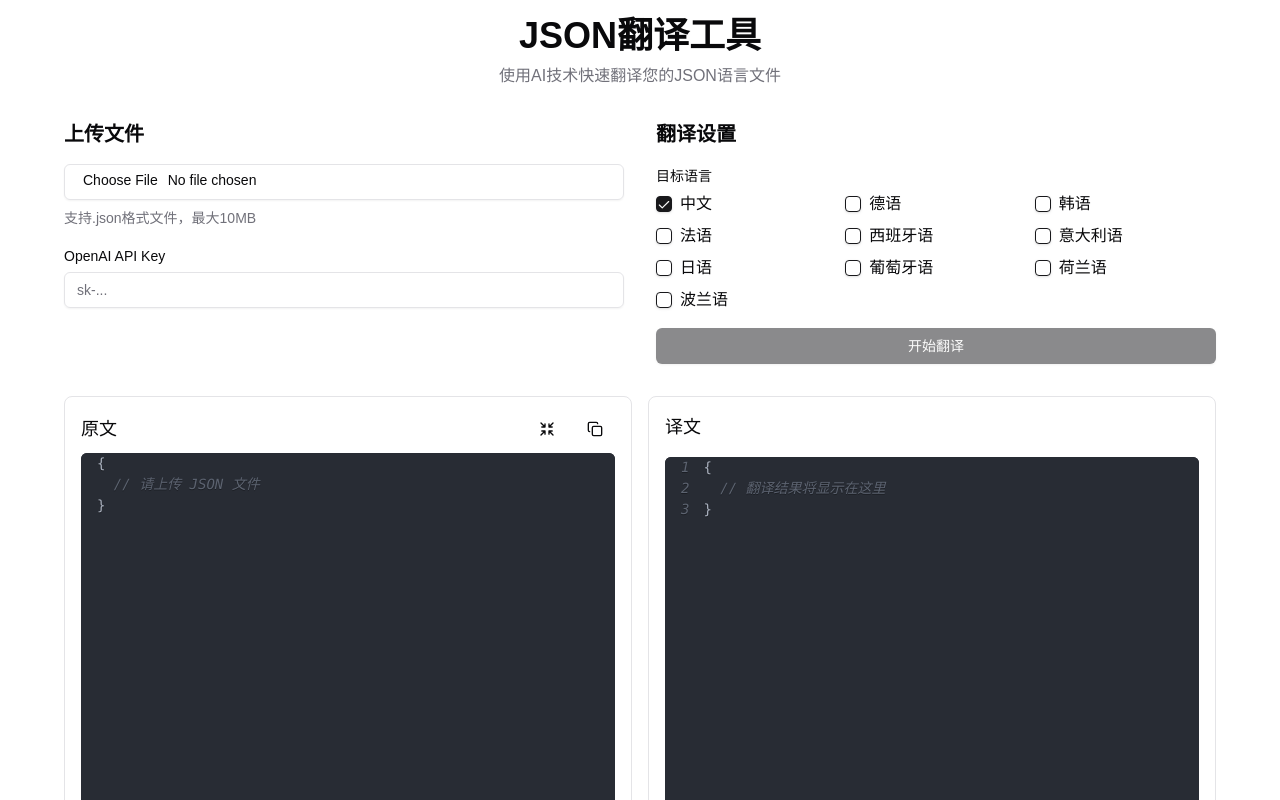
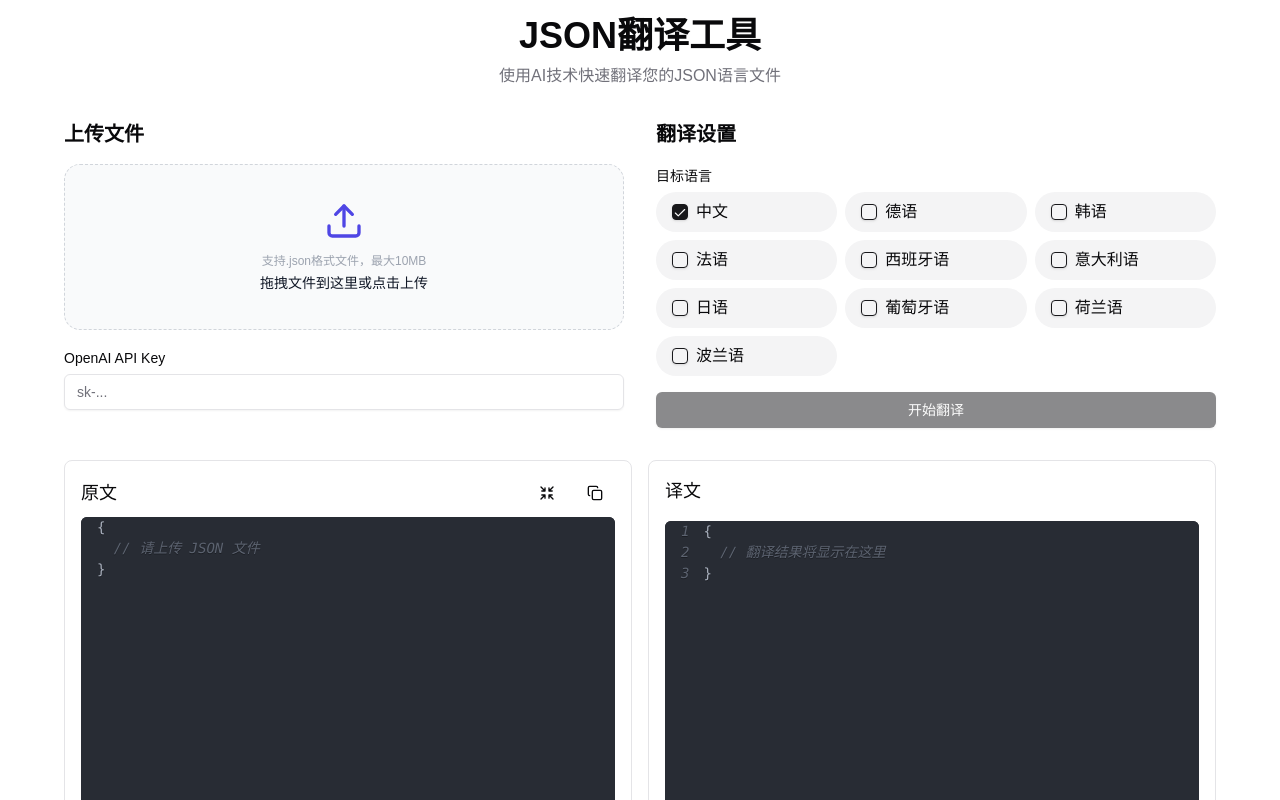
Before and after one commit to yangzec/json-translate, a Next.js app: page / in a window 1280 px wide. Shown: the top 800 px of the page. Built offline with nearby package versions, Linux system fonts and the light colour scheme.

Commit message:
更新上传文件样式

```diff
--- a/src/components/FileUpload.tsx
+++ b/src/components/FileUpload.tsx
@@ -4,8 +4,12 @@ import { Input } from "@/components/ui/input"
 import { useTranslate } from "@/context/TranslateContext"
 import { useToast } from "@/hooks/use-toast"
 import { parseJson } from "@/lib/json-utils"
+import { UploadIcon, FileJson2Icon } from "lucide-react"
+import { useState } from "react"
 
 export function FileUpload() {
+  const [isUploaded, setIsUploaded] = useState(false)
+  const [fileInfo, setFileInfo] = useState<{ name: string; size: string } | null>(null)
   const { toast } = useToast()
   const { setFile, apiKey, setApiKey } = useTranslate()
 
@@ -58,12 +62,19 @@ export function FileUpload() {
       }
 
       setFile(file)
+      setIsUploaded(true)
+      setFileInfo({
+        name: file.name,
+        size: formatFileSize(file.size)
+      })
       toast({
         title: "成功",
         description: "文件上传成功"
       })
 
     } catch (err) {
+      setIsUploaded(false)
+      setFileInfo(null)
       toast({
         variant: "destructive",
         title: "JSON格式错误",
@@ -72,18 +83,77 @@ export function FileUpload() {
     }
   }
 
+  const handleDragOver = (e: React.DragEvent) => {
+    e.preventDefault()
+    e.stopPropagation()
+  }
+
+  const handleDrop = async (e: React.DragEvent) => {
+    e.preventDefault()
+    e.stopPropagation()
+
+    const files = e.dataTransfer.files
+    if (files && files[0]) {
+      const event = { target: { files } } as React.ChangeEvent<HTMLInputElement>
+      handleUpload(event)
+    }
+  }
+
+  const formatFileSize = (bytes: number): string => {
+    if (bytes === 0) return '0 Bytes'
+    const k = 1024
+    const sizes = ['Bytes', 'KB', 'MB', 'GB']
+    const i = Math.floor(Math.log(bytes) / Math.log(k))
+    return parseFloat((bytes / Math.pow(k, i)).toFixed(2)) + ' ' + sizes[i]
+  }
+
   return (
     <div className="w-full max-w-xl space-y-4">
       <div>
-        <Input
-          type="file"
-          accept=".json"
-          onChange={handleUpload}
-          className="mb-2"
-        />
-        <p className="text-sm text-muted-foreground">
-          支持.json格式文件，最大10MB
-        </p>
+        <label
+          htmlFor="dropzone-file"
+          className={`flex flex-col items-center justify-center w-full py-9 border border-dashed rounded-2xl cursor-pointer transition-colors
+            ${isUploaded
+              ? 'border-green-500 bg-green-50 hover:bg-green-100'
+              : 'border-gray-300 bg-gray-50 hover:bg-gray-100'
+            }`}
+          onDragOver={handleDragOver}
+          onDrop={handleDrop}
+        >
+          <div className="mb-3 flex items-center justify-center">
+            {isUploaded ? (
+              <FileJson2Icon className="w-10 h-10 text-green-600" />
+            ) : (
+              <UploadIcon className="w-10 h-10 text-indigo-600" />
+            )}
+          </div>
+          {fileInfo ? (
+            <>
+              <span className="text-center text-gray-900 text-sm font-medium leading-5 mb-1">
+                {fileInfo.name}
+              </span>
+              <span className="text-center text-gray-500 text-xs">
+                {fileInfo.size}
+              </span>
+            </>
+          ) : (
+            <>
+              <span className="text-center text-gray-400 text-xs font-normal leading-4 mb-1">
+                支持.json格式文件，最大10MB
+              </span>
+              <h6 className="text-center text-gray-900 text-sm font-medium leading-5">
+                拖拽文件到这里或点击上传
+              </h6>
+            </>
+          )}
+          <input
+            id="dropzone-file"
+            type="file"
+            className="hidden"
+            accept=".json"
+            onChange={handleUpload}
+          />
+        </label>
       </div>
 
       <div>
--- a/src/components/JsonPreview.tsx
+++ b/src/components/JsonPreview.tsx
@@ -32,7 +32,12 @@ export function JsonPreview() {
     ja: '日语',
     ko: '韩语',
     fr: '法语',
-    de: '德语'
+    de: '德语',
+    es: '西班牙语',
+    it: '意大利语',
+    pt: '葡萄牙语',
+    nl: '荷兰语',
+    pl: '波兰语'
   }
 
   useEffect(() => {
--- a/src/components/TranslatePanel.tsx
+++ b/src/components/TranslatePanel.tsx
@@ -326,7 +326,7 @@ export function TranslatePanel() {
         <label className="text-sm font-medium">目标语言</label>
         <div className="grid grid-cols-3 gap-2 mt-1">
           {languageOptions.map(option => (
-            <label key={option.value} className="flex items-center space-x-2">
+            <label key={option.value} className="flex items-center space-x-2 px-4 py-2 bg-muted rounded-full">
               <Checkbox
                 checked={selectedLangs.includes(option.value)}
                 onCheckedChange={(checked) => {
--- a/src/components/VirtualizedJson.tsx
+++ b/src/components/VirtualizedJson.tsx
@@ -49,7 +49,7 @@ const VirtualizedJson = memo(({ content, height, width, showLineNumbers = true }
   };
 
   return (
-    <div className="overflow-hidden rounded-md bg-[#282c34]">
+    <div className="overflow-hidden rounded-md bg-[#282c34] mb-3">
       <List
         height={height}
         itemCount={lines.length}
```
